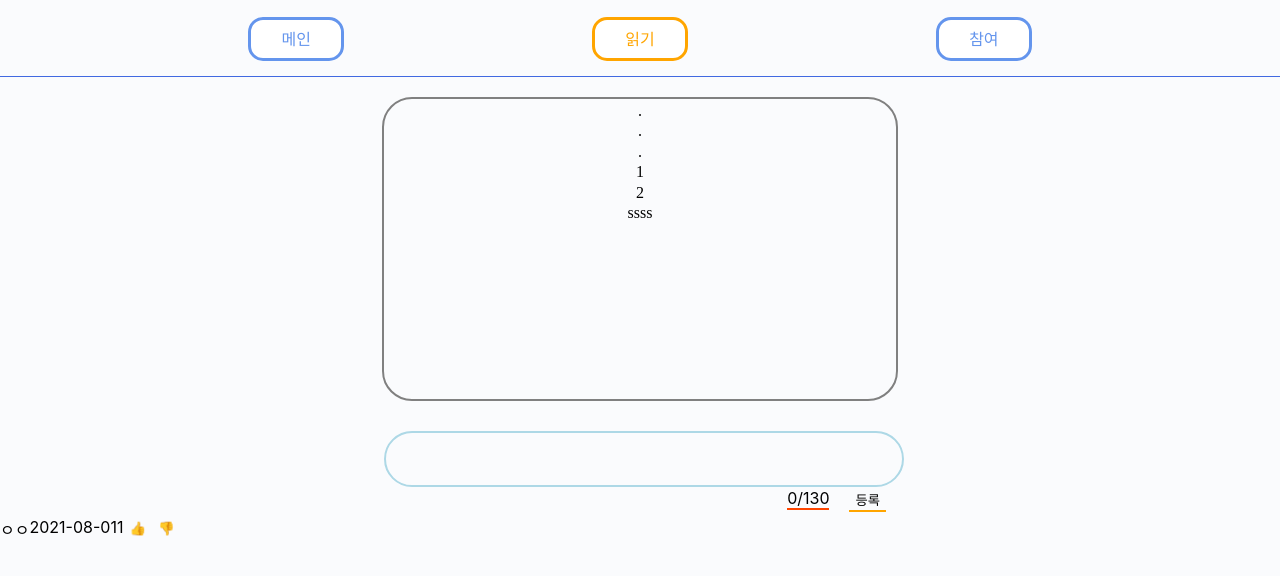
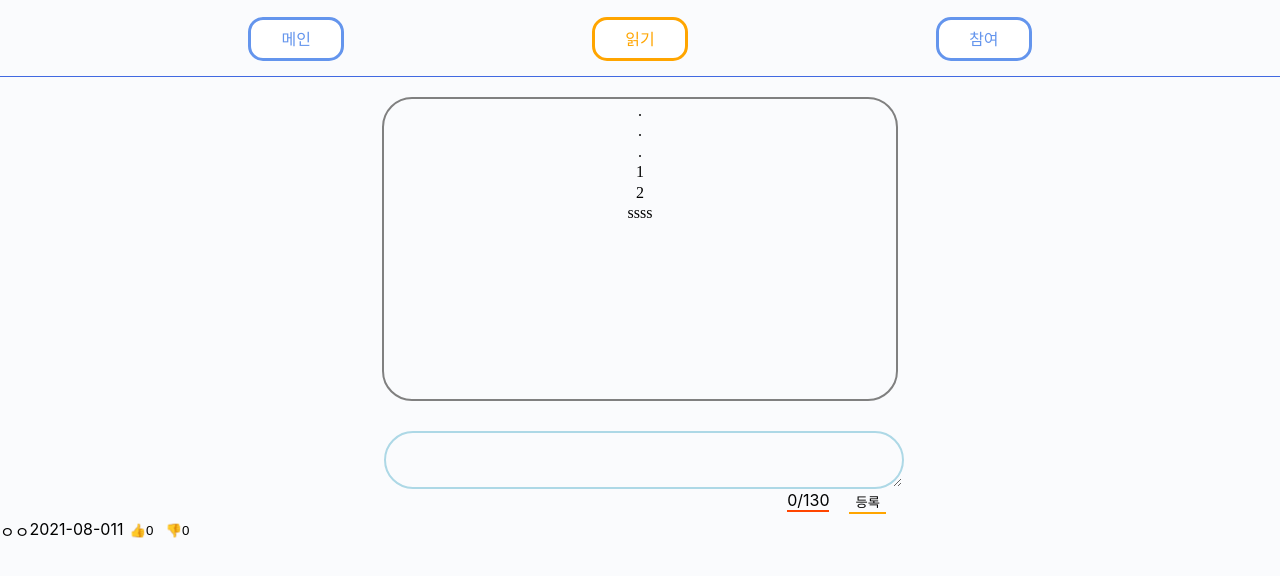
Before and after one commit to hagukin/BatonTouch, a React (Create React App) app in the folder 프론트엔드/프로토타입/my-app/: page /contribute in a window 1280 px wide. Shown: the top 576 px of the page. Built offline with nearby package versions, Linux system fonts and the light colour scheme.

Commit message:
inputsentencearea p태그 textarea태그로 변환

```diff
--- a/프론트엔드/프로토타입/my-app/src/new_components/MainSection/InputSentenceBox/InputSentence.jsx
+++ b/프론트엔드/프로토타입/my-app/src/new_components/MainSection/InputSentenceBox/InputSentence.jsx
@@ -1,7 +1,7 @@
 import React from "react";
 class InputSentence extends React.Component {
   render() {
-    return <input className="InputSentence" value={this.props.text} onChange={this.handleOnChange} />;
+    return <textarea className="InputSentence" value={this.props.text} onChange={this.handleOnChange} />;
   }
 
   handleOnChange = (e) => {
--- a/프론트엔드/프로토타입/my-app/src/new_components/MainSection/InputSentenceBox/InputSentenceBox.jsx
+++ b/프론트엔드/프로토타입/my-app/src/new_components/MainSection/InputSentenceBox/InputSentenceBox.jsx
@@ -31,13 +31,12 @@ class InputSentenceBox extends React.Component {
           const date = new Date();
           date.setMinutes(date.getMinutes() + 1);
           document.cookie = "isupload=true; path=/; expires=" + date.toUTCString() + ";";
+          // // 백엔드 서버로 데이터 전송
+          // this.postNewSentence();
           this.props.onAddSub(this.state.text); // 상위 컴포넌트로 text전달
           this.setState({ text: "" });
         }
       }
-
-      // // 백엔드 서버로 데이터 전송
-      // this.postNewSentence();
     }
   };
 
@@ -48,12 +47,12 @@ class InputSentenceBox extends React.Component {
         "Content-Type": "application/json",
       },
       body: JSON.stringify({
-        id: 2, // TODO
+        id: 2, // TODO: id처리는 백엔드에서?
         writer: "",
         title: "mysql2",
-        content: "2",
+        content: this.state.text,
         comment: "",
-        date: "2021-08-01T11:30:57.618483Z", // TODO
+        date: new Date().toISOString(), // TODO
         upvote: 0,
         downvote: 0,
         position: 0,
--- a/프론트엔드/프로토타입/my-app/src/new_components/MainSection/Novel.jsx
+++ b/프론트엔드/프로토타입/my-app/src/new_components/MainSection/Novel.jsx
@@ -64,9 +64,9 @@ class Novel extends React.Component {
     // subNovelData에 _text에 대응하는 객체 추가
     this.setState((prevState) => ({
       subNovelData: prevState.subNovelData.concat({
-        writer: "",
+        writer: "ㅇㅇ",
         title: "mysql1",
-        date: new Date(),
+        date: new Date().toISOString(),
         upvote: 0,
         downvote: 0,
         position: 0,
--- a/프론트엔드/프로토타입/my-app/src/new_components/MainSection/VoteSentenceBox/VoteTool.jsx
+++ b/프론트엔드/프로토타입/my-app/src/new_components/MainSection/VoteSentenceBox/VoteTool.jsx
@@ -10,8 +10,8 @@ class VoteTool extends React.Component {
   render() {
     return (
       <div>
-        <RecommendButton upVote recommend={this.props.recommend} onRecommend={this.handleOnRecommend} />
-        <RecommendButton downVote recommend={this.props.recommend} onRecommend={this.handleOnRecommend} />
+        <RecommendButton upVote recommend={this.props.up} onRecommend={this.handleOnRecommend} />
+        <RecommendButton downVote recommend={this.props.down} onRecommend={this.handleOnRecommend} />
         {/* <SearchPrevButton onSearchPrev={this.handleOnSearchPrev} />
         <SearchNextButton onSearchNext={this.handleOnSearchNext} /> */}
       </div>
```
